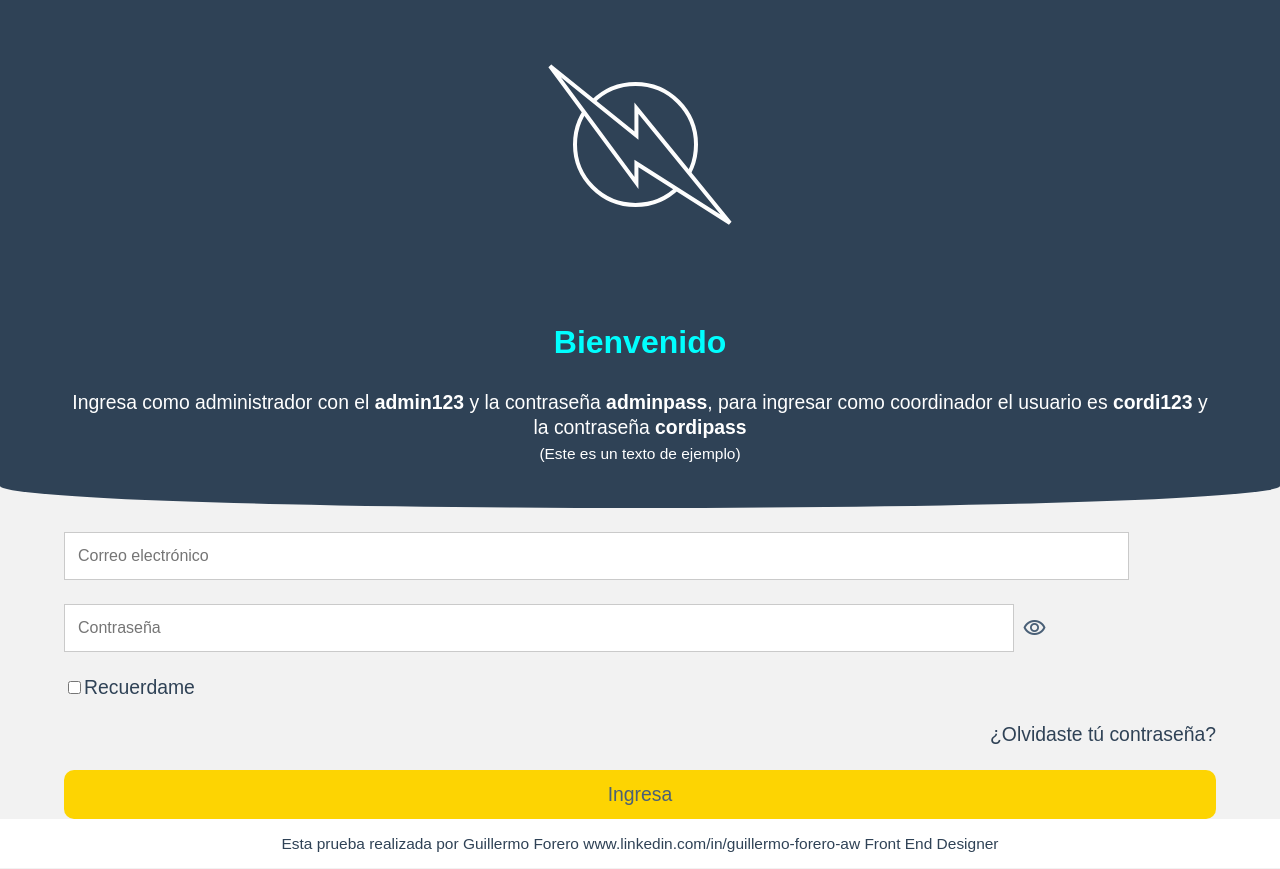
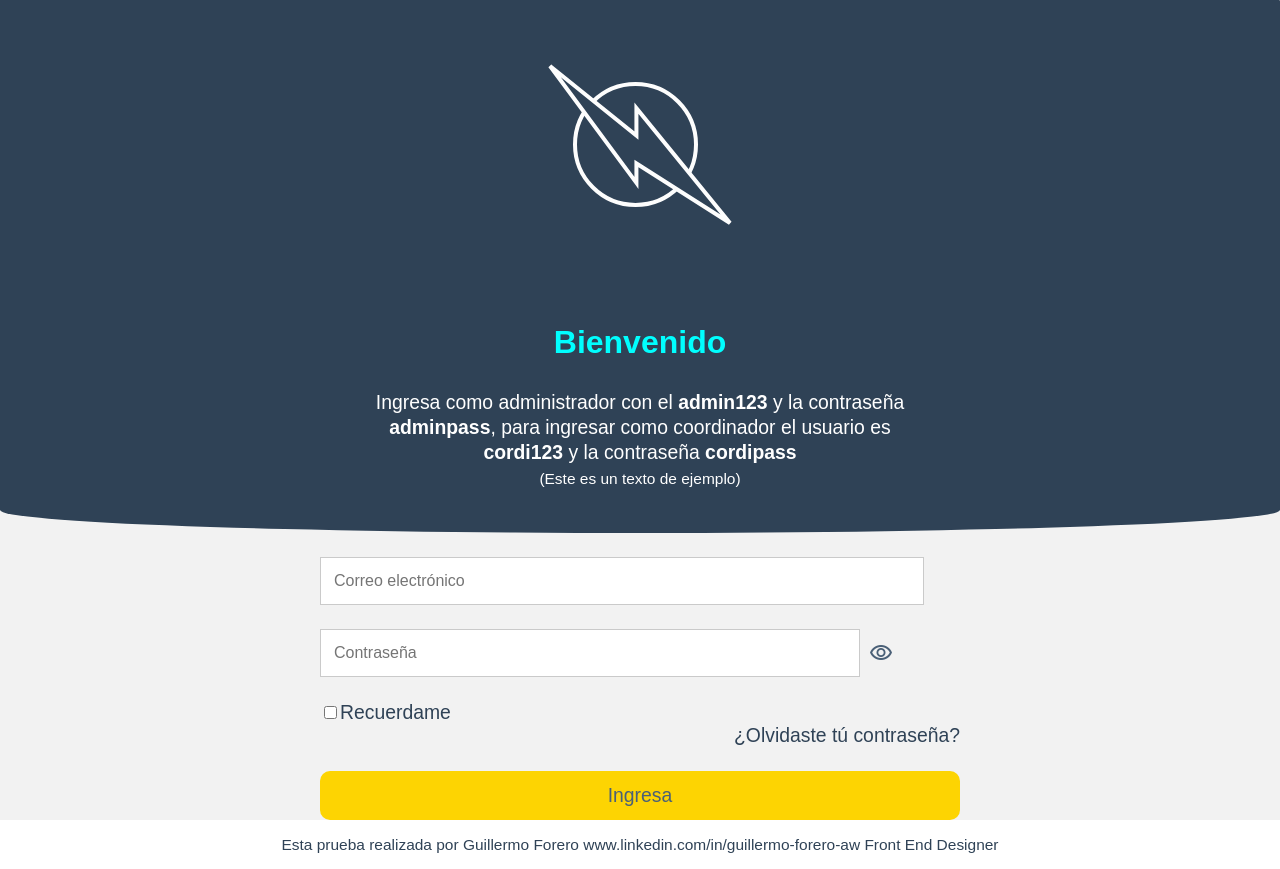
Before and after one commit to GuilloAW/quick-login, a React (Create React App) app: page / in a window 1280 px wide. Built offline with nearby package versions, Linux system fonts and the light colour scheme.

Commit message:
actualizar anchos de pantalla

```diff
--- a/src/General.css
+++ b/src/General.css
@@ -139,6 +139,10 @@ column-gap: 9px;
   border-bottom: 1px solid var(--yellow);
 }
 /*clases*/
+.boxContent-50{
+  width: 90vw;
+  margin: auto;
+}
 .btn{
   background-color: transparent;
   border: hidden;
@@ -154,6 +158,7 @@ column-gap: 9px;
   justify-content: center;
   padding-top: 10%;
 }
+
 .boxContent{
   width: 80vw;
   margin: auto;
@@ -185,4 +190,8 @@ font-size: 16px;
     column-gap: 4vw;
     row-gap: 8vh;
   }
+  .boxContent-50{
+    width: 50vw;
+    margin: auto;
+  }
 }
--- a/src/components/Login.jsx
+++ b/src/components/Login.jsx
@@ -71,16 +71,18 @@ export const Login = (props) => {
     <>
       <div id="loginQuick">
         <BarTop>
+          <div className="boxContent-50">
           <div className="tex-a-c">
-          <img src={logoMain} alt="" className="mar-y-8h"/>
+            <img src={logoMain} alt="" className="mar-y-8h"/>
           </div>
           <H2Login className="tex-a-c">Bienvenido</H2Login>
           <p className="tex-a-c col-w wid-90 mar-a lin-h-21p">
           Ingresa como administrador con el <b>admin123</b> y la contraseña <b>adminpass</b>, para ingresar como coordinador el usuario es <b>cordi123</b> y la contraseña <b>cordipass</b>
           <br /><span className="fon-s-0d8">(Este es un texto de ejemplo)</span>
           </p>
+          </div>
         </BarTop>
-      <div className="wid-90w mar-a">
+      <div className="boxContent-50">
         <form onSubmit={controlSubmit}>
             <input className="inptLogin wid-90 mar-t-24p" type="text" id="emailVal" placeholder="Correo electrónico" onChange={ (e)=>setEmail(e.target.value) }  required/>
             <div className="dis-f gap-col mar-t-24p">
@@ -93,7 +95,7 @@ export const Login = (props) => {
                 Recuerdame
               </label>
             </div>
-            <div className="tex-a-r mar-t-24p col-bd">
+            <div className="tex-a-r col-bd">
               ¿Olvidaste tú contraseña?
             </div>
             <div className="mar-t-24p">
```
